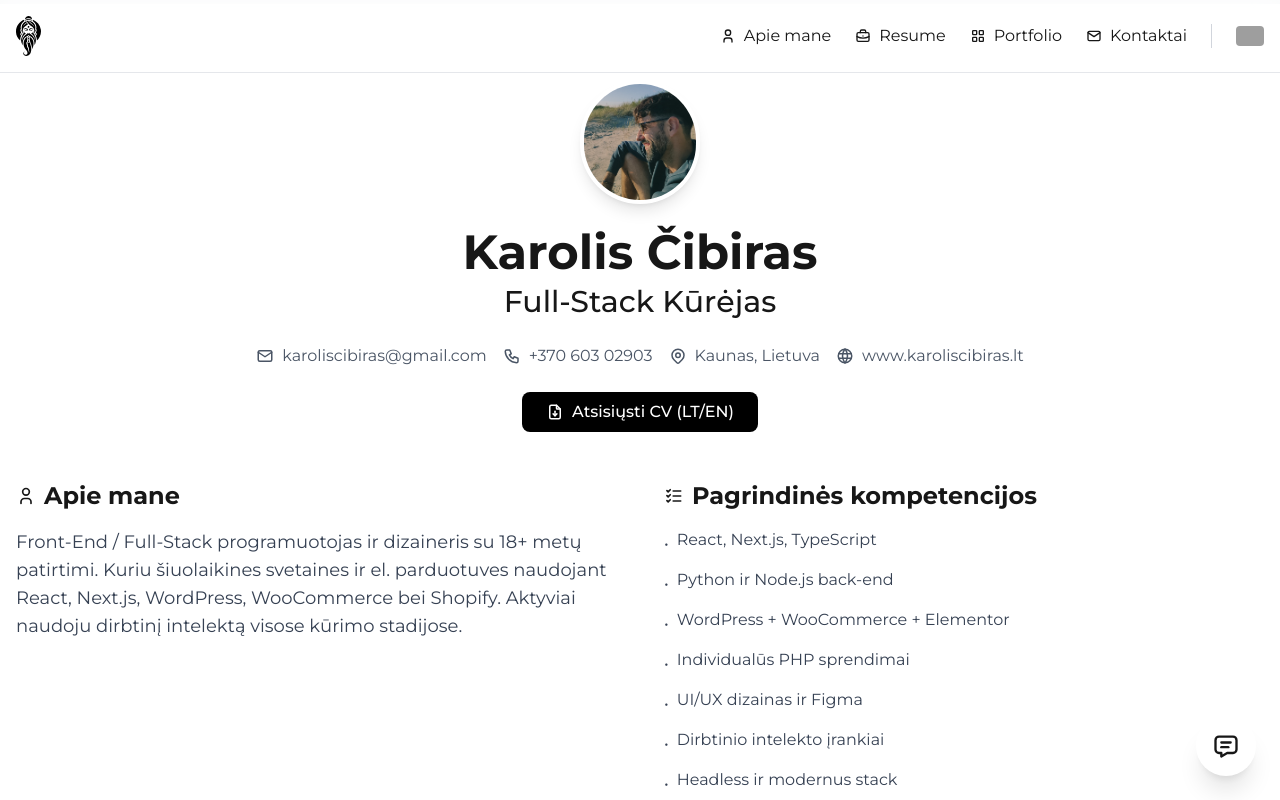
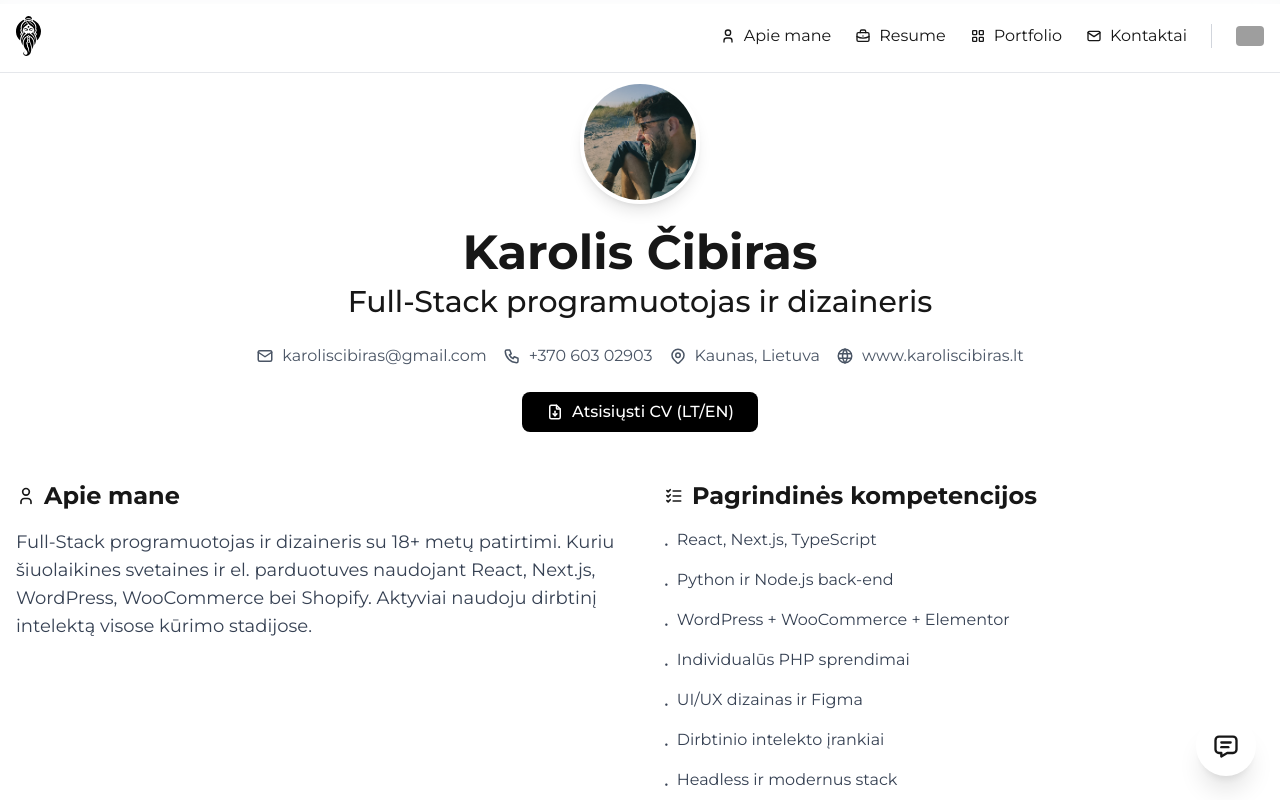
Before and after one commit to Jeshki/karolis-resume, a Next.js app: page /resume in a window 1280 px wide. Shown: the top 800 px of the page. Built offline with nearby package versions, Linux system fonts and the light colour scheme; grey boxes are pictures that could not be loaded.

Commit message:
Update profile title and bio to Full-Stack Developer & Designer in LT/EN

```diff
--- a/src/components/HeroSection.tsx
+++ b/src/components/HeroSection.tsx
@@ -68,7 +68,7 @@ export function HeroSection() {
             className="text-2xl md:text-3xl font-medium text-black mb-6 inline-flex items-center gap-2 justify-center md:justify-start"
           >
             <IconSparkles size={20} className="text-primary" />
-            {t('Front-End & Full-Stack Web kūrėjas', 'Front-End & Full-Stack Web Developer')}
+            {t('Full-Stack programuotojas ir dizaineris', 'Full-Stack Developer & Designer')}
           </motion.h2>
 
           {/* Kontaktai */}
@@ -92,8 +92,8 @@ export function HeroSection() {
             className="text-lg text-black max-w-lg mx-auto md:mx-0 mb-6"
           >
             {t(
-              'Esu patyręs Web Develop-eris, besispecializuojantis Front-End programavime ir UX/UI dizaine. Su 15 metų patirtimi šeimos versle, esu išsiugdęs stiprias verslumo ir problemų sprendimo savybes. Įgijau žinių ISM, baigiau Front-End studijas Bit Akademijoje, o šiuo metu tęsiu mokslus www.codecademy.com. Esu laisvai bendraujantis, pozityvus ir ryžtingas "kovotojas", nuolat siekiantis tobulumo ir inovacijų.',
-              "I am an experienced Web Developer specializing in Front-End programming and UX/UI design. With 15 years of experience in a family business, I have developed strong entrepreneurial and problem-solving skills. I gained knowledge at ISM, completed Front-End studies at Bit Academy, and am currently continuing my studies at www.codecademy.com. I am easy-going, positive, and a determined 'fighter', constantly striving for perfection and innovation."
+              'Esu Full-Stack programuotojas ir dizaineris, kuriantis modernias, greitas ir vartotojui patogias svetaines bei e. parduotuves. Dirbu su React, Next.js, TypeScript, WordPress ir UI/UX dizainu, o dirbtinio intelekto įrankius taikau visame kūrimo procese nuo idėjos iki paleidimo.',
+              'I am a Full-Stack Developer & Designer building modern, high-performance, user-friendly websites and e-commerce projects. I work with React, Next.js, TypeScript, WordPress, and UI/UX design, while integrating AI tools across the entire process from concept to launch.'
             )}
           </motion.p>
 
--- a/src/components/ResumeHeader.tsx
+++ b/src/components/ResumeHeader.tsx
@@ -35,7 +35,7 @@ export function ResumeHeader() {
 
           <h1 className="text-4xl md:text-5xl font-bold mb-2">Karolis Čibiras</h1>
           <h2 className="text-2xl md:text-3xl font-medium text-primary mb-6">
-            {t('Full-Stack Kūrėjas', 'Full-Stack Developer')}
+            {t('Full-Stack programuotojas ir dizaineris', 'Full-Stack Developer & Designer')}
           </h2>
           <div className="flex flex-col sm:flex-row gap-4 justify-center mb-6 text-gray-600">
             <span className="flex items-center gap-2 justify-center">
@@ -74,8 +74,8 @@ export function ResumeHeader() {
             </h3>
             <p className="text-lg text-gray-700">
               {t(
-                'Front-End / Full-Stack programuotojas ir dizaineris su 18+ metų patirtimi. Kuriu šiuolaikines svetaines ir el. parduotuves naudojant React, Next.js, WordPress, WooCommerce bei Shopify. Aktyviai naudoju dirbtinį intelektą visose kūrimo stadijose.',
-                'Front-End / Full-Stack Developer & Designer with 18+ years of experience. Building modern websites and e-commerce platforms using React, Next.js, WordPress, WooCommerce, and Shopify. Actively integrating AI tools throughout the entire development process.'
+                'Full-Stack programuotojas ir dizaineris su 18+ metų patirtimi. Kuriu šiuolaikines svetaines ir el. parduotuves naudojant React, Next.js, WordPress, WooCommerce bei Shopify. Aktyviai naudoju dirbtinį intelektą visose kūrimo stadijose.',
+                'Full-Stack Developer & Designer with 18+ years of experience. Building modern websites and e-commerce platforms using React, Next.js, WordPress, WooCommerce, and Shopify. Actively integrating AI tools throughout the entire development process.'
               )}
             </p>
           </div>
```
